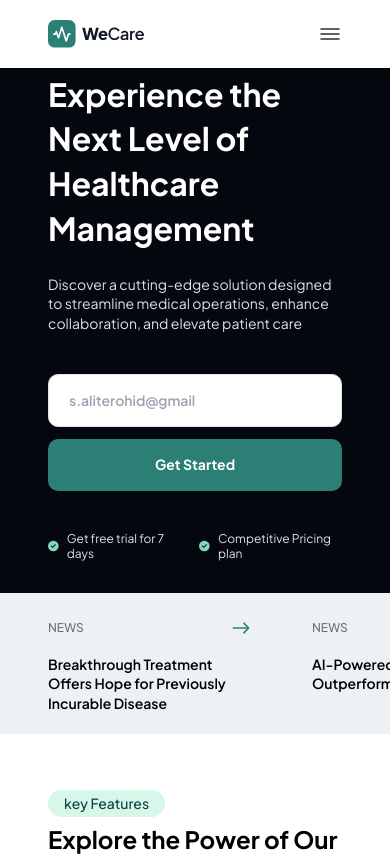
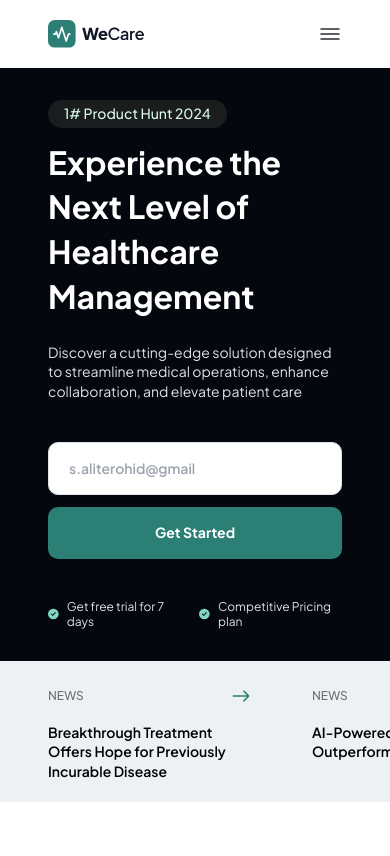
Before and after one commit to a-terohid/Medical, a Next.js app: page / in a window 390 px wide. Shown: the top 856 px of the page. Built offline with nearby package versions, Linux system fonts and the light colour scheme.

Commit message:
Update HomeLayout.jsx

```diff
--- a/src/components/layout/HomeLayout.jsx
+++ b/src/components/layout/HomeLayout.jsx
@@ -11,7 +11,7 @@ const HomeLayout = ({ children }) => {
     return (
         <body>
             {!hideLayout && <Navbar />}
-            <div className={ !hideLayout && `md:pt-[68px] lg:pt-24`}>{children}</div>
+            <div className={ !hideLayout && `pt-[68px] lg:pt-24`}>{children}</div>
             {!hideLayout && <Footer />}
         </body>
     );
```
